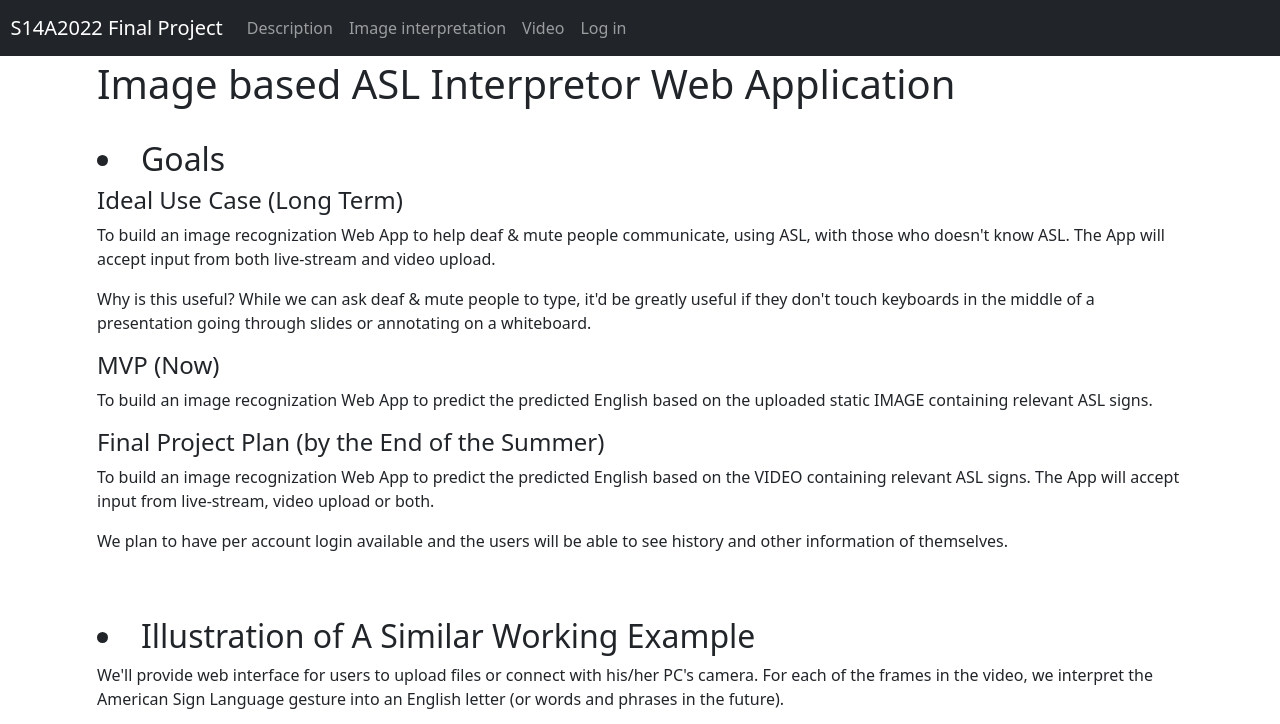
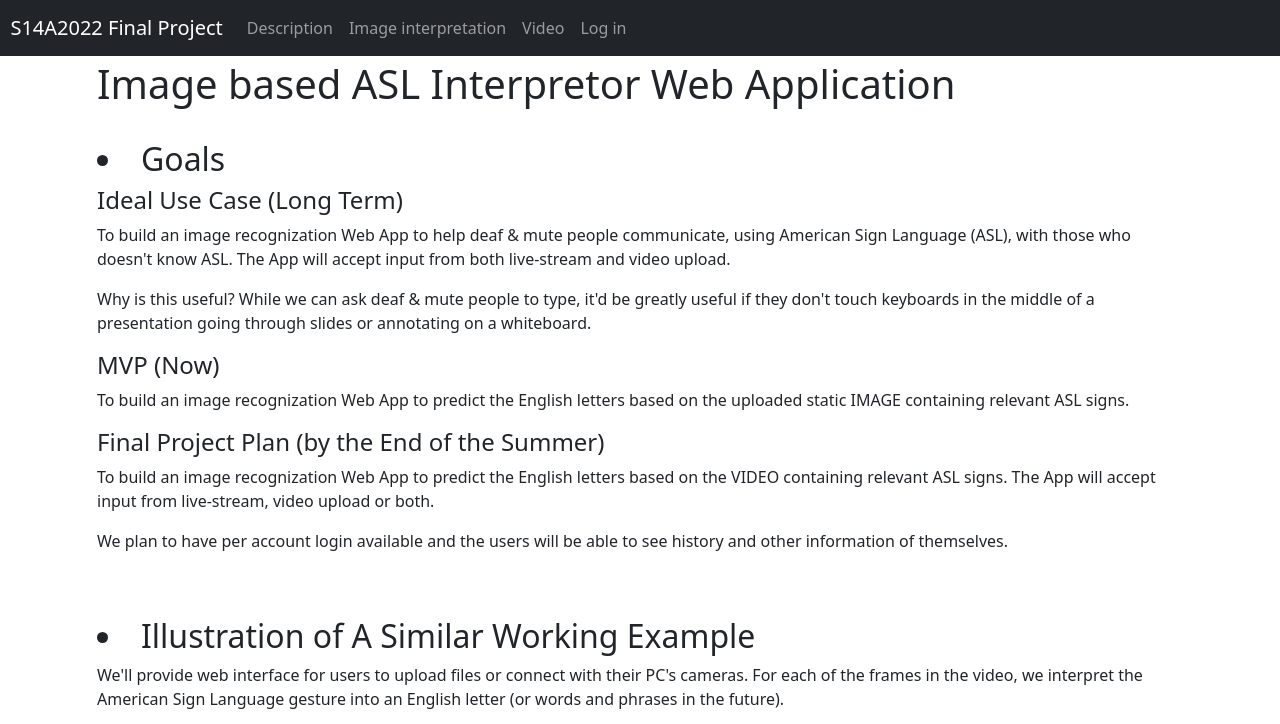
Before and after one commit to FAXMACHIN-E/Cam-Example, a Flask app: page / in a window 1280 px wide. Shown: the top 724 px of the page. Run offline with Flask 2, Linux system fonts and the light colour scheme; parts of the project's set-up code (start-up, migrations or seed data) failed here and were passed over.

Commit message:
polish index.html for MVP presentation

```diff
--- a/templates/index.html
+++ b/templates/index.html
@@ -17,8 +17,8 @@
         <h4>Ideal Use Case (Long Term)</h4>
           <p>
               To build an image recognization Web App to help deaf & mute people
-              communicate, using ASL, with those who doesn't know ASL. The App will
-              accept input from both live-stream and video upload.
+              communicate, using American Sign Language (ASL), with those who doesn't know ASL.
+              The App will accept input from both live-stream and video upload.
           </p>
           <p>
               Why is this useful? While we can ask deaf & mute people to type,
@@ -28,12 +28,12 @@
           </p>
         <h4>MVP (Now)</h4>
         <p>
-          To build an image recognization Web App to predict the predicted English
+          To build an image recognization Web App to predict the English letters
           based on the uploaded static IMAGE containing relevant ASL signs.
         </p>
         <h4>Final Project Plan (by the End of the Summer)</h4>
         <p>
-          To build an image recognization Web App to predict the predicted English
+          To build an image recognization Web App to predict the English letters
           based on the VIDEO containing relevant ASL signs. The App will
           accept input from live-stream, video upload or both.
         </p>
@@ -45,7 +45,7 @@
         <h2><li>Illustration of A Similar Working Example</li></h2>
         <p>
           We'll provide web interface for users to upload files or connect with
-          his/her PC's camera. For each of the frames in the video, we interpret
+          their PC's cameras. For each of the frames in the video, we interpret
           the American Sign Language gesture into an English letter
           (or words and phrases in the future).
         </p>
```
